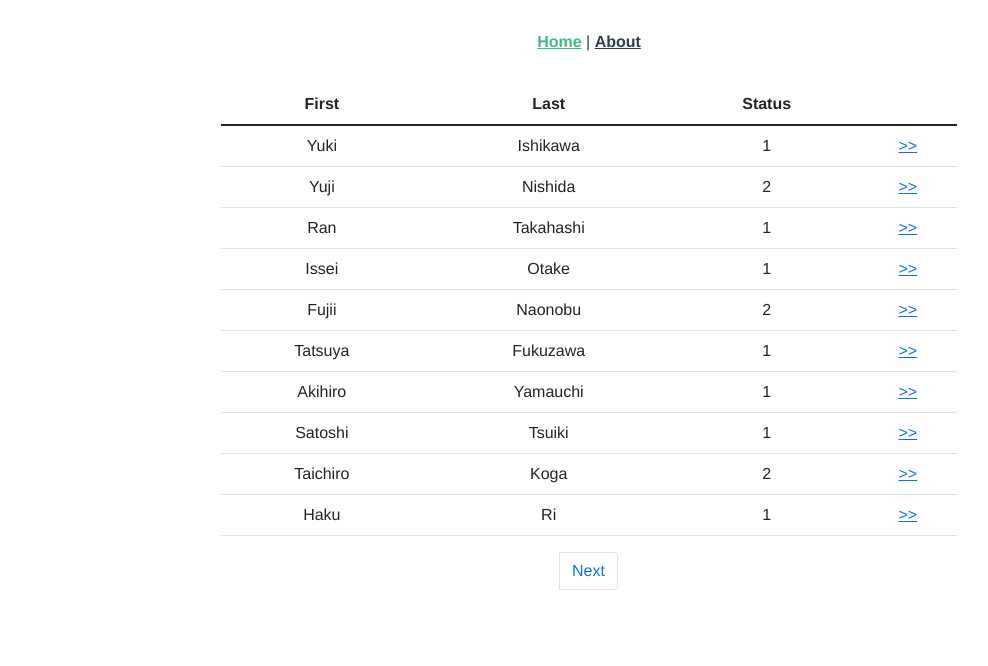
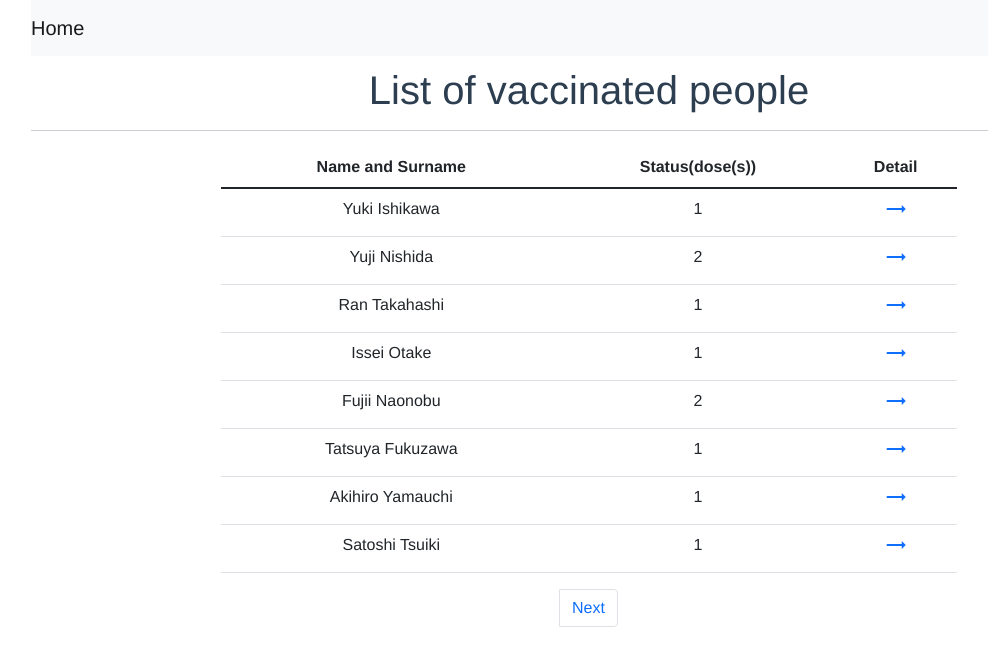
Before and after one commit to Mukiisanma1412/SE331-2021-Project, a Vue app: page / in a window 1280 px wide. Shown: the top 666 px of the page, without its empty margins (51-1039 px from the left). Built offline with nearby package versions, Linux system fonts and the light colour scheme; data requests are answered from the project's data file.

Commit message:
Beautifying UI

```diff
--- a/src/App.vue
+++ b/src/App.vue
@@ -1,9 +1,18 @@
 <template>
-  <div id="nav">
-    <router-link to="/">Home</router-link> |
-    <router-link to="/about">About</router-link>
+  <link
+    href="https://fonts.googleapis.com/css2?family=Material+Icons"
+    rel="stylesheet"
+  />
+
+  <div class="container">
+    <nav class="navbar navbar-light bg-light">
+
+      <router-link to="/" class="navbar-brand"
+        >Home</router-link
+      >
+    </nav>
   </div>
-  <div class="container">
+  <div class="container" id="content">
     <router-view />
   </div>
 </template>
@@ -17,16 +26,4 @@
   color: #2c3e50;
 }
 
-#nav {
-  padding: 30px;
-}
-
-#nav a {
-  font-weight: bold;
-  color: #2c3e50;
-}
-
-#nav a.router-link-exact-active {
-  color: #42b983;
-}
 </style>
--- a/src/components/Peoplelist.vue
+++ b/src/components/Peoplelist.vue
@@ -1,11 +1,14 @@
 <template>
+
   <tr>
-    <td>{{ people.name }}</td>
-    <td>{{ people.Surname }}</td>
+    <td colspan="8">{{ people.name }}  {{ people.Surname }}</td>
     <td>{{ people.status }}</td>
     <td>
       <router-link :to="{ name: 'PeopleDetail', params: { id: people.id } }">
-        >>
+      <span class="material-icons">
+trending_flat
+</span>
+
       </router-link>
     </td>
   </tr>
--- a/src/service/EventService.js
+++ b/src/service/EventService.js
@@ -11,7 +11,7 @@ const apiClient = axios.create({
 
 export default {
   getPeoplelList(page) {
-    return apiClient.get('/people?_limit=10&_page=' + page)
+    return apiClient.get('/people?_limit=8&_page=' + page)
   },
   getPeopleDetail(id) {
     return apiClient.get('/people/' + id)
--- a/src/views/Home.vue
+++ b/src/views/Home.vue
@@ -1,15 +1,16 @@
 <template>
   <div class="home">
+    <h1 class="display-6"> List of vaccinated people</h1>
+    <hr>
     <div class="row">
       <div class="col"></div>
       <div class="col-8">
         <table class="table table-hover">
           <thead>
             <tr>
-              <th scope="col">First</th>
-              <th scope="col">Last</th>
-              <th scope="col">Status</th>
-              <th scope="col"></th>
+              <th colspan="8" scope="col">Name and Surname</th>
+              <th scope="col">Status(dose(s))</th>
+              <th scope="col">Detail</th>
             </tr>
           </thead>
           <tbody>
@@ -91,12 +92,14 @@ export default {
   },
   computed: {
     hasNextPage() {
-      let totalPages = Math.ceil(this.totalEvents / 10)
+      let totalPages = Math.ceil(this.totalEvents / 8)
       return this.page < totalPages
     }
   }
 };
 </script>
-<style scoped>
-
+<style>
+ .home {
+   margin-top: 10px;
+ }
 </style>
--- a/src/views/PeopleLayout.vue
+++ b/src/views/PeopleLayout.vue
@@ -1,15 +1,14 @@
 <template>
+  <div id="layout">
     <div v-if="people">
-
       <div id="nav-nest">
         <ul class="pagination justify-content-center">
           <li class="page-item">
             <router-link
               class="page-link"
               id="page-prev"
-            :to="{  name: 'PeopleDetail' }"
-
-            >{{ people.name}}'s detail</router-link
+              :to="{ name: 'PeopleDetail' }"
+              >{{ people.name }}'s detail</router-link
             >
           </li>
           <li class="page-item">
@@ -17,22 +16,22 @@
               class="page-link"
               id="page-prev"
               :to="{ name: 'DoctorComment' }"
-
               >Doctor's recommandation</router-link
             >
           </li>
           <li class="page-item">
-          <router-link
-            class="page-link"
-            id="page-next"
-            :to="{ }"
-
+            <router-link class="page-link" id="page-next" :to="{}"
               >Vaccine's detail</router-link
             >
           </li>
         </ul>
       </div>
+      <div class="card">
+        <div class="card-body">
           <router-view :people="people" />
+        </div>
+      </div>
+    </div>
   </div>
 </template>
 
@@ -59,7 +58,7 @@ export default {
 </script>
 
 <style scoped>
-.nav-nest {
-  align-content: center;
+#layout {
+  margin-top: 10px;
 }
 </style>
```
Lines whose indentation alone changed are shown as unchanged.
